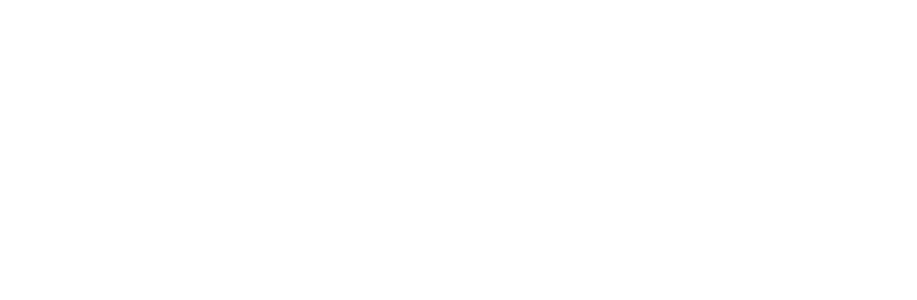
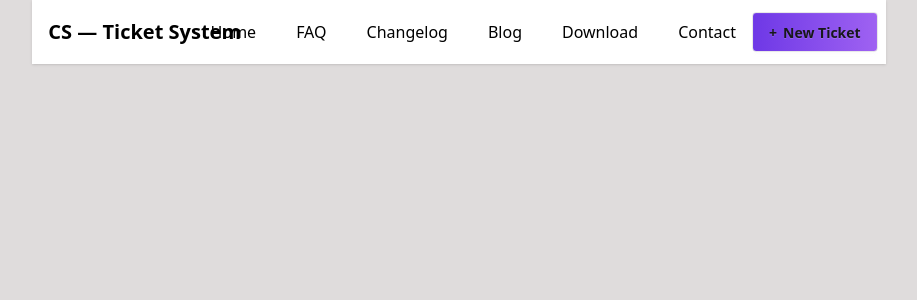
Before and after one commit to fahim-shareear/customer-support-zone, a React (Vite) app: page / in a window 1280 px wide. Shown: the top 300 px of the page, without its empty margins (181-1098 px from the left). Built offline with nearby package versions, Linux system fonts and the light colour scheme.

Commit message:
adding navbar

```diff
--- a/index.html
+++ b/index.html
@@ -1,4 +1,4 @@
-<!doctype html>
+<!doctype html data-theme ="light">
 <html lang="en">
   <head>
     <meta charset="UTF-8" />
--- a/src/App.jsx
+++ b/src/App.jsx
@@ -1,4 +1,5 @@
 import './App.css'
+import Navbar from './Componants/navbar/Navbar';
 
 // console.log(userPromise);
 
@@ -9,7 +10,7 @@
 
   return (
     <>
-
+      <Navbar></Navbar>
     </>
   )
 }
--- /dev/null
+++ b/src/Componants/navbar/Navbar.jsx
@@ -0,0 +1,38 @@
+import React from 'react';
+
+const Navbar = () => {
+    return (
+      <div>
+        <div className="navbar w-8/12 mx-auto shadow-sm bg-white">
+          <div className="navbar-start">
+            <div className="dropdown">
+              <ul
+                tabIndex="-1"
+                className="menu menu-sm dropdown-content rounded-box z-1 mt-3 w-52 p-2 shadow">
+                <li><a>Home</a></li>
+                <li><a>FAQ</a></li>
+                <li><a>Changelog</a></li>
+                <li><a>Blog</a></li>
+                <li><a>Download</a></li>
+                <li><a>Contact</a></li>
+              </ul>
+            </div>
+            <a className="text-xl p-2 text-black font-bold">CS — Ticket System</a>
+          </div>
+          <div className="navbar-end">
+            <ul className="flex justify-end items-center gap-10 text-black mr-4 font-medium cursor-pointer">
+              <li><a>Home</a></li>
+              <li><a>FAQ</a></li>
+              <li><a>Changelog</a></li>
+              <li><a>Blog</a></li>
+              <li><a>Download</a></li>
+              <li><a>Contact</a></li>
+            </ul>
+            <a className="btn bg-[linear-gradient(to_right,_#6e38e6,_#9f62f2)]"><span>+</span>New Ticket</a>
+          </div>
+        </div>
+      </div>
+    );
+};
+
+export default Navbar;
--- a/src/index.css
+++ b/src/index.css
@@ -2,5 +2,5 @@
 @plugin "daisyui";
 
 body{
-    background-color: #f5f5f5;
+    background-color: #dfdcdc;
 }
```
